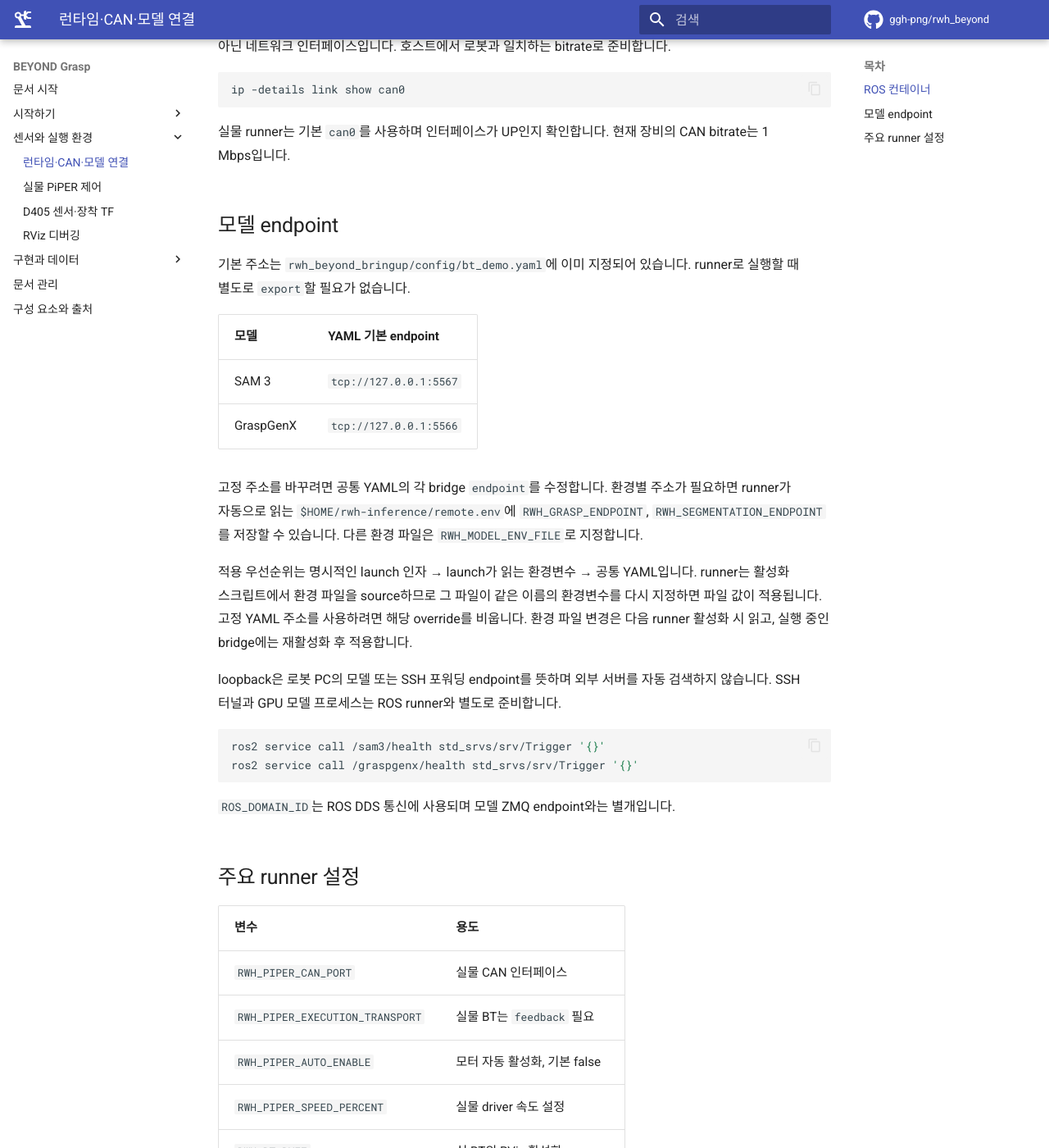
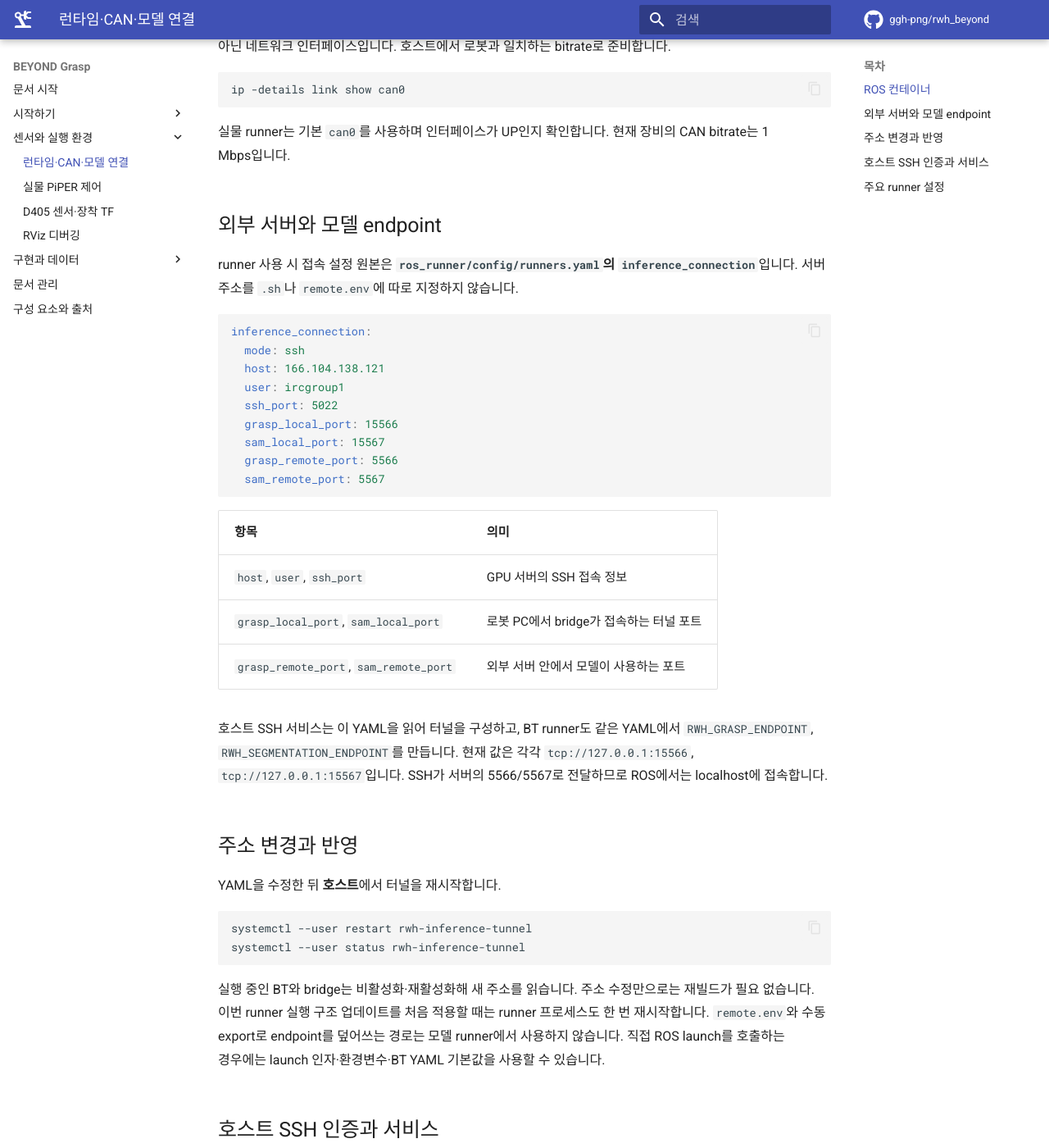
Before and after one commit to ggh-png/rwh_beyond, an MkDocs documentation site: the page built from docs/piper-runtime.md, in a window 1280 px wide and 1400 px high, scrolled down 389 px. Shown: the whole window at 82% size. Built offline with MkDocs 1.6.1 and Material for MkDocs 9.7.7, drawn with Linux system fonts in a browser that asks for light colours; comment, search, counter and statistics services are not loaded; some of the changed text lies outside the part shown.

Commit message:
Document runner-owned SSH inference connection settings

````diff
--- a/docs/grasp-pipeline-guide.md
+++ b/docs/grasp-pipeline-guide.md
@@ -11,8 +11,8 @@ source /root/ros2_ws/install/setup.bash
 ros2 launch ros_runner runner.launch.py
 ```
 
-runner는 모델 endpoint 환경 파일을 읽습니다. 다른 환경 파일·주소를 사용한다면
-runner 시작 전에 [런타임 설정](piper-runtime.md)을 적용합니다.
+외부 서버 SSH 주소와 모델 포트는 `ros_runner/config/runners.yaml`의 `inference_connection`에서 관리합니다.
+호스트 터널 서비스를 먼저 준비합니다. [런타임 설정](piper-runtime.md)을 참고하세요.
 
 ## 2. 실행 모드 선택
 
--- a/docs/piper-runtime.md
+++ b/docs/piper-runtime.md
@@ -20,35 +20,69 @@ ip -details link show can0
 실물 runner는 기본 `can0`를 사용하며 인터페이스가 UP인지 확인합니다.
 현재 장비의 CAN bitrate는 1 Mbps입니다.
 
-## 모델 endpoint
+## 외부 서버와 모델 endpoint
 
-기본 주소는 `rwh_beyond_bringup/config/bt_demo.yaml`에 이미 지정되어 있습니다.
-runner로 실행할 때 별도로 `export`할 필요가 없습니다.
+runner 사용 시 접속 설정 원본은 **`ros_runner/config/runners.yaml`의 `inference_connection`**입니다.
+서버 주소를 `.sh`나 `remote.env`에 따로 지정하지 않습니다.
 
-| 모델 | YAML 기본 endpoint |
+```yaml
+inference_connection:
+  mode: ssh
+  host: 166.104.138.121
+  user: ircgroup1
+  ssh_port: 5022
+  grasp_local_port: 15566
+  sam_local_port: 15567
+  grasp_remote_port: 5566
+  sam_remote_port: 5567
+```
+
+| 항목 | 의미 |
 |---|---|
-| SAM 3 | `tcp://127.0.0.1:5567` |
-| GraspGenX | `tcp://127.0.0.1:5566` |
+| `host`, `user`, `ssh_port` | GPU 서버의 SSH 접속 정보 |
+| `grasp_local_port`, `sam_local_port` | 로봇 PC에서 bridge가 접속하는 터널 포트 |
+| `grasp_remote_port`, `sam_remote_port` | 외부 서버 안에서 모델이 사용하는 포트 |
 
-고정 주소를 바꾸려면 공통 YAML의 각 bridge `endpoint`를 수정합니다.
-환경별 주소가 필요하면 runner가 자동으로 읽는 `$HOME/rwh-inference/remote.env`에
-`RWH_GRASP_ENDPOINT`, `RWH_SEGMENTATION_ENDPOINT`를 저장할 수 있습니다.
-다른 환경 파일은 `RWH_MODEL_ENV_FILE`로 지정합니다.
+호스트 SSH 서비스는 이 YAML을 읽어 터널을 구성하고, BT runner도 같은 YAML에서
+`RWH_GRASP_ENDPOINT`, `RWH_SEGMENTATION_ENDPOINT`를 만듭니다.
+현재 값은 각각 `tcp://127.0.0.1:15566`, `tcp://127.0.0.1:15567`입니다.
+SSH가 서버의 5566/5567로 전달하므로 ROS에서는 localhost에 접속합니다.
 
-적용 우선순위는 명시적인 launch 인자 → launch가 읽는 환경변수 → 공통 YAML입니다.
-runner는 활성화 스크립트에서 환경 파일을 source하므로 그 파일이 같은 이름의 환경변수를
-다시 지정하면 파일 값이 적용됩니다. 고정 YAML 주소를 사용하려면 해당 override를 비웁니다.
-환경 파일 변경은 다음 runner 활성화 시 읽고, 실행 중인 bridge에는 재활성화 후 적용합니다.
+## 주소 변경과 반영
 
-loopback은 로봇 PC의 모델 또는 SSH 포워딩 endpoint를 뜻하며 외부 서버를 자동 검색하지 않습니다.
-SSH 터널과 GPU 모델 프로세스는 ROS runner와 별도로 준비합니다.
+YAML을 수정한 뒤 **호스트**에서 터널을 재시작합니다.
+
+```bash
+systemctl --user restart rwh-inference-tunnel
+systemctl --user status rwh-inference-tunnel
+```
+
+실행 중인 BT와 bridge는 비활성화·재활성화해 새 주소를 읽습니다. 주소 수정만으로는 재빌드가 필요 없습니다.
+이번 runner 실행 구조 업데이트를 처음 적용할 때는 runner 프로세스도 한 번 재시작합니다.
+`remote.env`와 수동 export로 endpoint를 덮어쓰는 경로는 모델 runner에서 사용하지 않습니다.
+직접 ROS launch를 호출하는 경우에는 launch 인자·환경변수·BT YAML 기본값을 사용할 수 있습니다.
+
+## 호스트 SSH 인증과 서비스
+
+SSH 서비스는 호스트의 인증 환경을 사용합니다. 인증 키나 비밀번호를 runner YAML에 넣지 않습니다.
+호스트의 `inference_tunnel_host.py`가 `podman exec`로 컨테이너 안의 runner 설정을 읽고 SSH를 실행합니다.
+현재 호스트 서비스는 이 helper를 호출하도록 연결되어 있습니다.
+
+다른 장비에 설치할 때는 `ros_runner/scripts/inference_tunnel_host.py`를 호스트에 복사하고,
+기존 SSH 인증 환경에서 해당 파일을 실행하는 서비스를 준비합니다.
+`RWH_RUNNER_CONTAINER`는 ROS 컨테이너 이름, `RWH_RUNNER_CONFIG`는 컨테이너 안 YAML 경로를 지정합니다.
+기본 컨테이너는 `moma_mj_lab_1.1.2_hostcan`, 기본 YAML은 설치된 `ros_runner/config/runners.yaml`입니다.
+커스텀 `config_yaml`로 runner를 실행한다면 호스트 서비스에도 동일한 경로를 지정합니다.
+
+모델을 로컬에서 실행할 때는 `mode: local`, local 포트를 모델의 실제 포트로 바꾸고 호스트 SSH 서비스를 중지합니다.
+GPU 모델 프로세스 기동은 SSH 터널·ROS runner와 별도입니다.
 
 ```bash
 ros2 service call /sam3/health std_srvs/srv/Trigger '{}'
 ros2 service call /graspgenx/health std_srvs/srv/Trigger '{}'
 ```
 
-`ROS_DOMAIN_ID`는 ROS DDS 통신에 사용되며 모델 ZMQ endpoint와는 별개입니다.
+`ROS_DOMAIN_ID`는 ROS DDS 통신용이며 모델 ZMQ endpoint와는 별개입니다.
 
 ## 주요 runner 설정
 
````
Also changed, not shown: README.md (+2 -1 lines).
